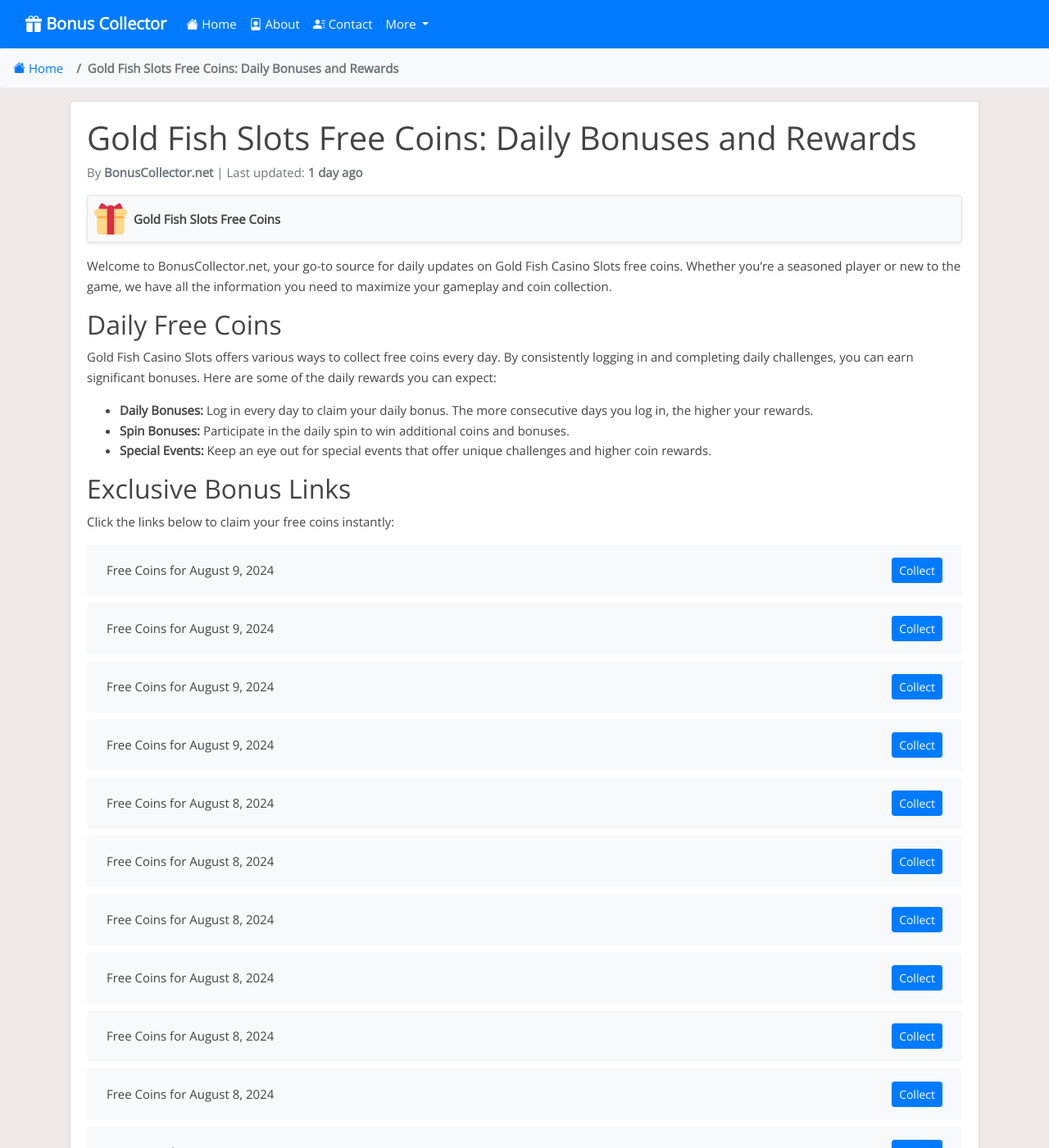
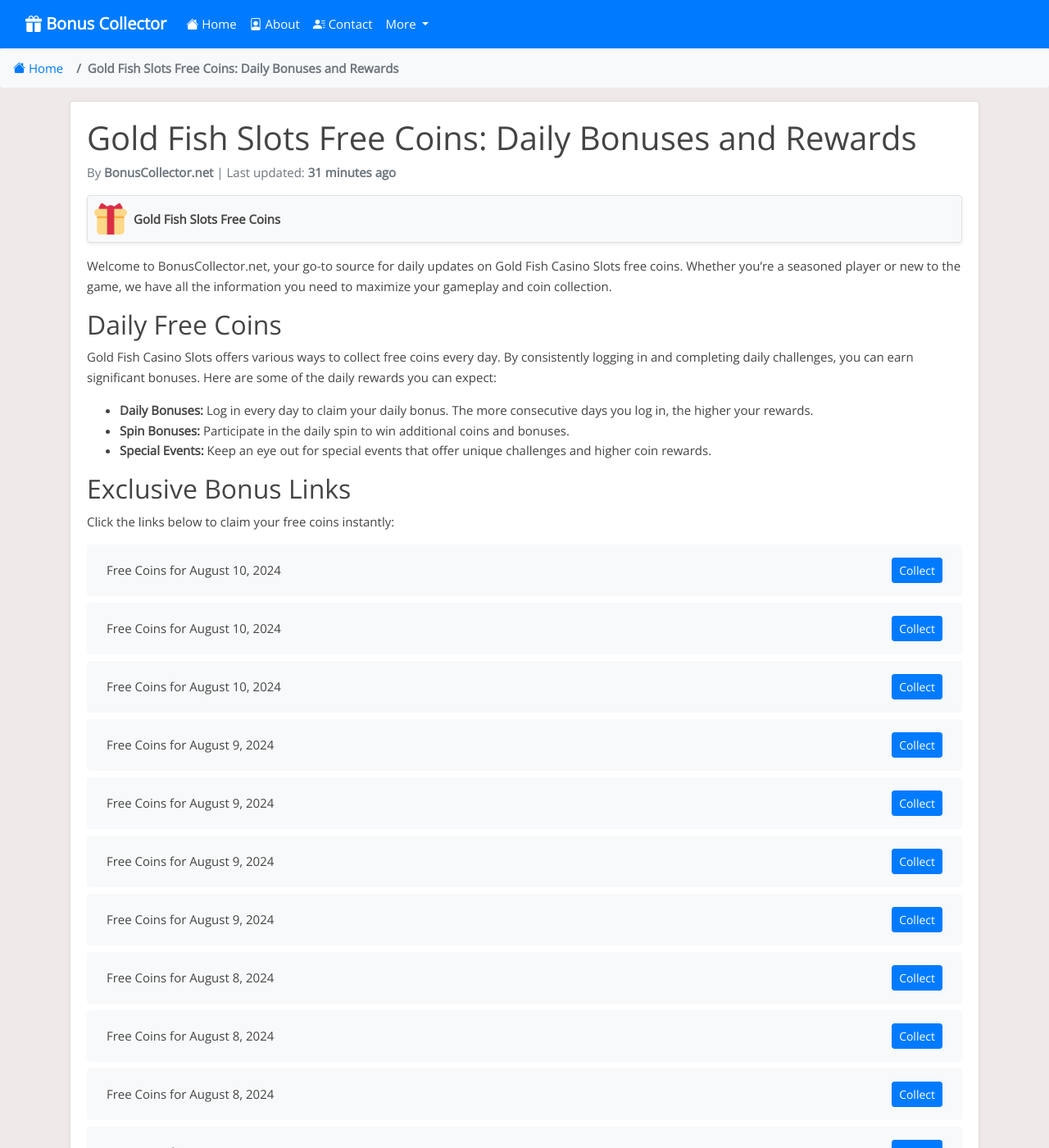
Before and after one commit to Prollad99/bs-net, a Jekyll site: the page built from _posts/2024-08-08-gold-fish-slots.md, in a window 1280 px wide and 1400 px high. Shown: the whole window at 82% size. Built offline with Jekyll 4.4.1, drawn with Linux system fonts in a browser that asks for light colours; nearby versions of some CDN libraries; comment, search, counter and statistics services are not loaded.

Commit message:
Update gold-fish-slots reward links and last modified date

```diff
--- a/_data/include_files.yml
+++ b/_data/include_files.yml
@@ -80,7 +80,7 @@
   last_modified: 2024-08-09 12:26:26
 
 gold-fish-slots.html:
-  last_modified: 2024-08-09 03:15:27
+  last_modified: 2024-08-10 03:37:57
 
 zynga-poker.html:
   last_modified: 2024-08-09 17:35:52
--- a/_includes/gold-fish-slots.html
+++ b/_includes/gold-fish-slots.html
@@ -1,4 +1,16 @@
 <ul class="list-group mt-3 mb-4">
+  <li class="list-group-item d-flex justify-content-between align-items-center">
+    <span>Free Coins for August 10, 2024</span>
+    <a href="https://bit.ly/3LSzHsW" class="btn btn-primary btn-sm">Collect</a>
+  </li>
+  <li class="list-group-item d-flex justify-content-between align-items-center">
+    <span>Free Coins for August 10, 2024</span>
+    <a href="https://bit.ly/4fuWUiB" class="btn btn-primary btn-sm">Collect</a>
+  </li>
+  <li class="list-group-item d-flex justify-content-between align-items-center">
+    <span>Free Coins for August 10, 2024</span>
+    <a href="https://bit.ly/3ytjLKK" class="btn btn-primary btn-sm">Collect</a>
+  </li>
   <li class="list-group-item d-flex justify-content-between align-items-center">
     <span>Free Coins for August 9, 2024</span>
     <a href="https://bit.ly/3LTRhg3" class="btn btn-primary btn-sm">Collect</a>
@@ -387,16 +399,4 @@
     <span>Free Coins for August 8, 2024</span>
     <a href="https://bit.ly/4cG51qH" class="btn btn-primary btn-sm">Collect</a>
   </li>
-  <li class="list-group-item d-flex justify-content-between align-items-center">
-    <span>Free Coins for August 8, 2024</span>
-    <a href="https://bit.ly/3Sb75ii" class="btn btn-primary btn-sm">Collect</a>
-  </li>
-  <li class="list-group-item d-flex justify-content-between align-items-center">
-    <span>Free Coins for August 8, 2024</span>
-    <a href="http://bit.ly/3zBXjz6" class="btn btn-primary btn-sm">Collect</a>
-  </li>
-  <li class="list-group-item d-flex justify-content-between align-items-center">
-    <span>Free Coins for August 8, 2024</span>
-    <a href="https://bit.ly/4bFYGdp" class="btn btn-primary btn-sm">Collect</a>
-  </li>
 </ul>
```
Also changed, not shown: links-json/gold-fish-slots.json (+12 -12 lines).
